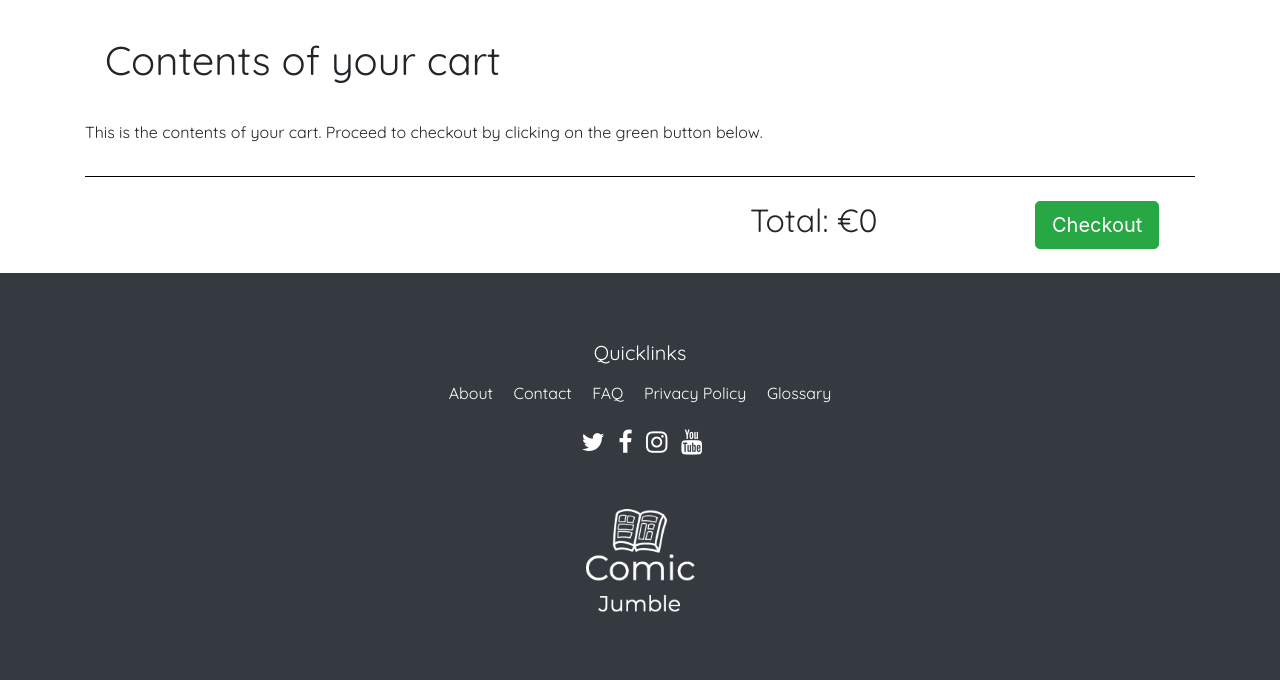
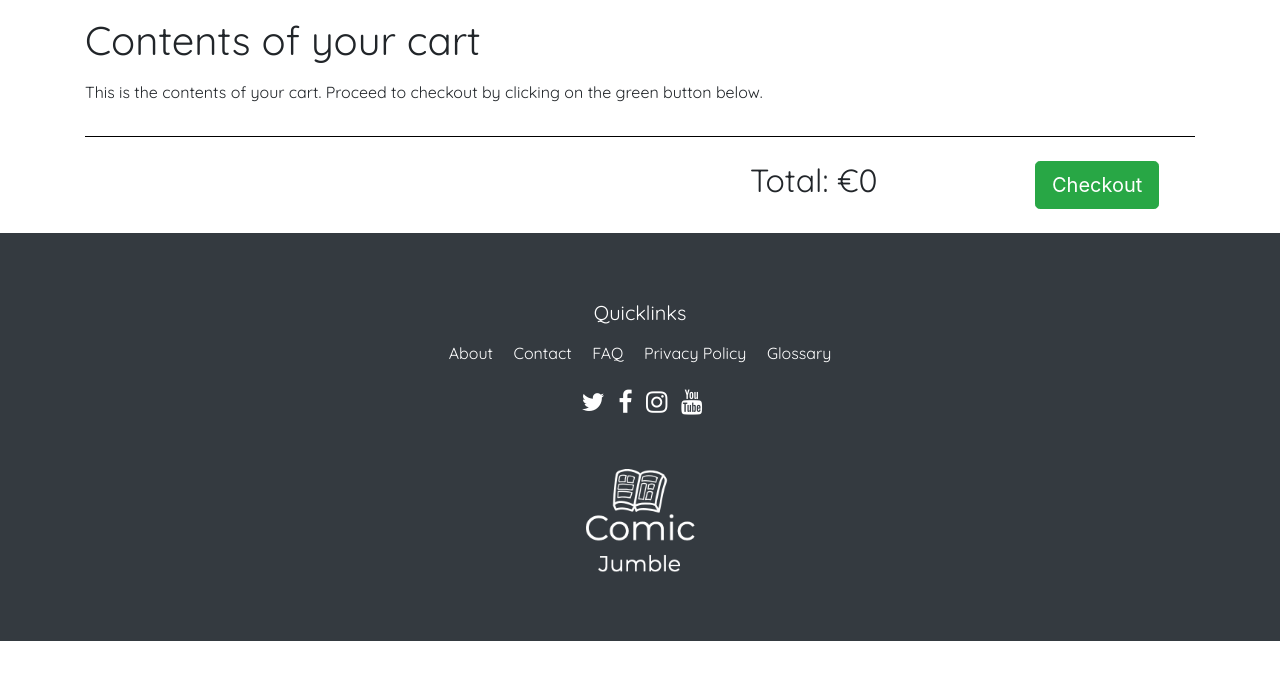
Before and after one commit to Code-Institute-Submissions/milestone4-mycomicjumble, a Django app: page /cart/ in a window 1280 px wide. Shown: the part 56-736 px from the top of the page. Run offline with Django 3.2, Linux system fonts and the light colour scheme; some libraries are stand-ins or nearby versions.

Commit message:
Removed h1 padding

```diff
--- a/static/css/custom.css
+++ b/static/css/custom.css
@@ -108,10 +108,6 @@ hr {
   border: 1px solid black;
 }
 
-h1 {
-  padding: 20px;
-}
-
 .img-fluid {
   align-items: center;
   height: auto;
```
